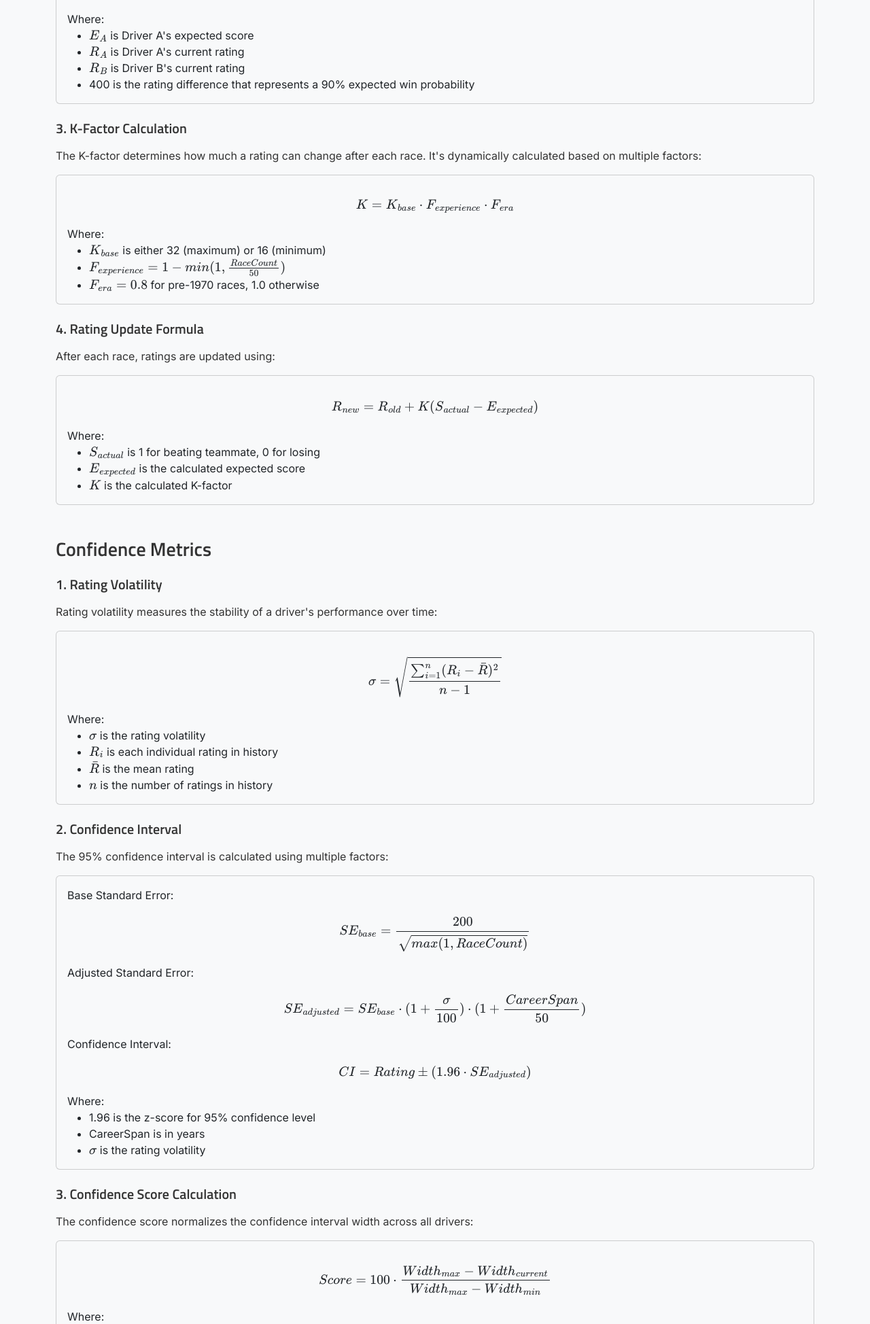
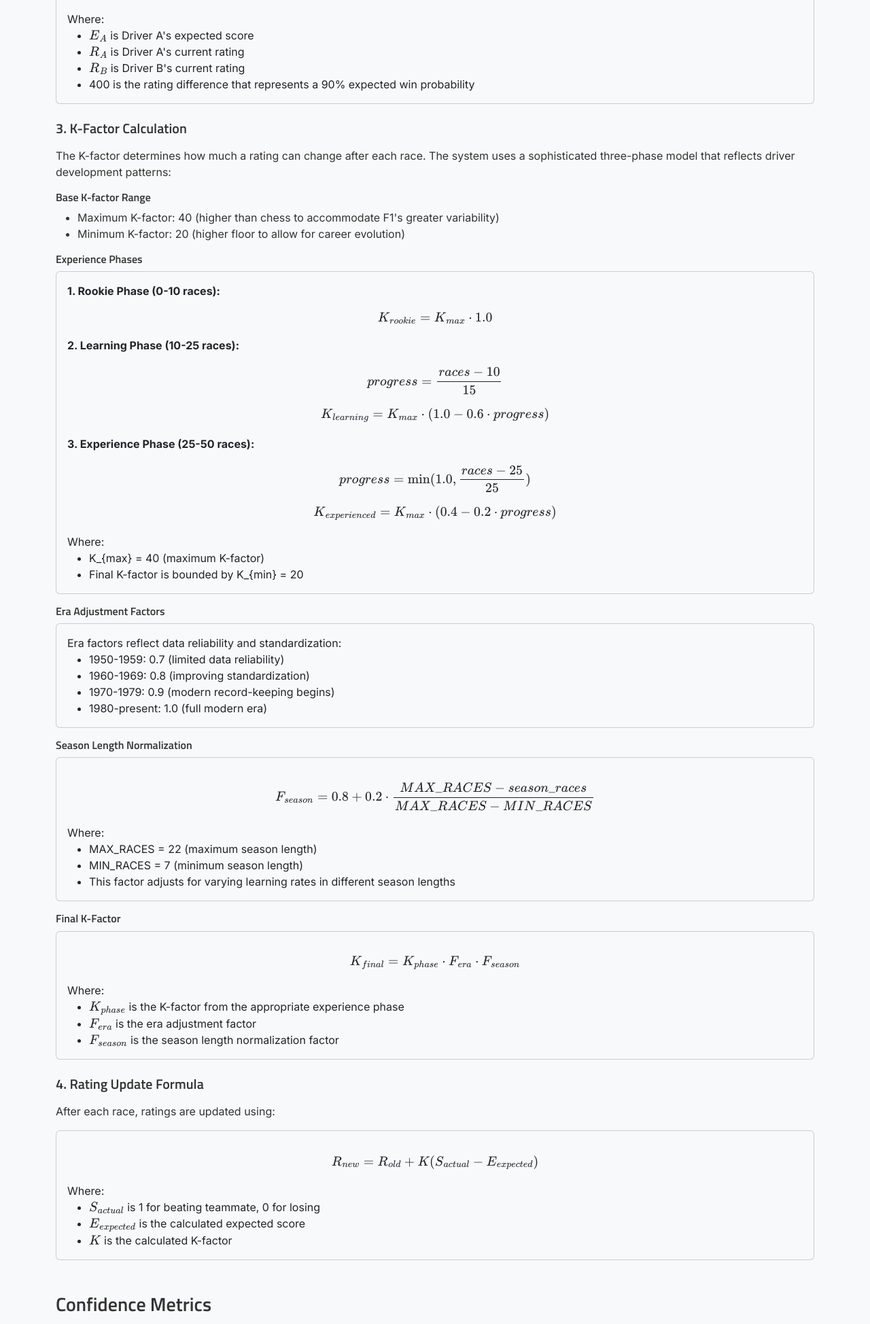
Before and after one commit to rafachan3/f1-elo-ranking, a Flask app: page /methodology in a window 1280 px wide. Shown: the part 1291-3239 px from the top of the page at 68% size. Run offline with Flask 3, Linux system fonts and the light colour scheme; parts of the project's set-up code (start-up, migrations or seed data) failed here and were passed over; some libraries are stand-ins or nearby versions.

Commit message:
docs(methodology): update K-factor docs and formulas
Updates the methodology page to reflect the new K-factor calculation system:
- Documents the three-phase experience model
- Explains era-specific adjustment factors
- Details season length normalization
- Provides mathematical formulas for each component
- Adds explanatory notes for all parameters

The documentation now accurately reflects the current implementation
and provides clear explanations of how driver ratings are adjusted.

```diff
--- a/templates/methodology.html
+++ b/templates/methodology.html
@@ -62,15 +62,69 @@
         </div>
 
         <h4 class="h5 mt-4 mb-3">3. K-Factor Calculation</h4>
-        <p>The K-factor determines how much a rating can change after each race. It's dynamically calculated based on multiple factors:</p>
+        <p>The K-factor determines how much a rating can change after each race. The system uses a sophisticated three-phase model that reflects driver development patterns:</p>
+
+        <h5 class="h6 mt-3">Base K-factor Range</h5>
+        <ul>
+            <li>Maximum K-factor: 40 (higher than chess to accommodate F1's greater variability)</li>
+            <li>Minimum K-factor: 20 (higher floor to allow for career evolution)</li>
+        </ul>
+
+        <h5 class="h6 mt-3">Experience Phases</h5>
         <div class="card bg-light mb-3">
             <div class="card-body">
-                \[K = K_{base} \cdot F_{experience} \cdot F_{era}\]
+                <p class="fw-bold mb-2">1. Rookie Phase (0-10 races):</p>
+                \[K_{rookie} = K_{max} \cdot 1.0\]
+                <p class="mt-3 fw-bold mb-2">2. Learning Phase (10-25 races):</p>
+                \[progress = \frac{races - 10}{15}\]
+                \[K_{learning} = K_{max} \cdot (1.0 - 0.6 \cdot progress)\]
+                <p class="mt-3 fw-bold mb-2">3. Experience Phase (25-50 races):</p>
+                \[progress = \min(1.0, \frac{races - 25}{25})\]
+                \[K_{experienced} = K_{max} \cdot (0.4 - 0.2 \cdot progress)\]
+
                 Where:
                 <ul class="mb-0">
-                    <li>\(K_{base}\) is either 32 (maximum) or 16 (minimum)</li>
-                    <li>\(F_{experience} = 1 - min(1, \frac{RaceCount}{50})\)</li>
-                    <li>\(F_{era} = 0.8\) for pre-1970 races, 1.0 otherwise</li>
+                    <li>K_{max} = 40 (maximum K-factor)</li>
+                    <li>Final K-factor is bounded by K_{min} = 20</li>
+                </ul>
+            </div>
+        </div>
+
+        <h5 class="h6 mt-3">Era Adjustment Factors</h5>
+        <div class="card bg-light mb-3">
+            <div class="card-body">
+                Era factors reflect data reliability and standardization:
+                <ul class="mb-0">
+                    <li>1950-1959: 0.7 (limited data reliability)</li>
+                    <li>1960-1969: 0.8 (improving standardization)</li>
+                    <li>1970-1979: 0.9 (modern record-keeping begins)</li>
+                    <li>1980-present: 1.0 (full modern era)</li>
+                </ul>
+            </div>
+        </div>
+
+        <h5 class="h6 mt-3">Season Length Normalization</h5>
+        <div class="card bg-light mb-3">
+            <div class="card-body">
+                \[F_{season} = 0.8 + 0.2 \cdot \frac{MAX\_RACES - season\_races}{MAX\_RACES - MIN\_RACES}\]
+                Where:
+                <ul class="mb-0">
+                    <li>MAX_RACES = 22 (maximum season length)</li>
+                    <li>MIN_RACES = 7 (minimum season length)</li>
+                    <li>This factor adjusts for varying learning rates in different season lengths</li>
+                </ul>
+            </div>
+        </div>
+
+        <h5 class="h6 mt-3">Final K-Factor</h5>
+        <div class="card bg-light mb-3">
+            <div class="card-body">
+                \[K_{final} = K_{phase} \cdot F_{era} \cdot F_{season}\]
+                Where:
+                <ul class="mb-0">
+                    <li>\(K_{phase}\) is the K-factor from the appropriate experience phase</li>
+                    <li>\(F_{era}\) is the era adjustment factor</li>
+                    <li>\(F_{season}\) is the season length normalization factor</li>
                 </ul>
             </div>
         </div>
```
